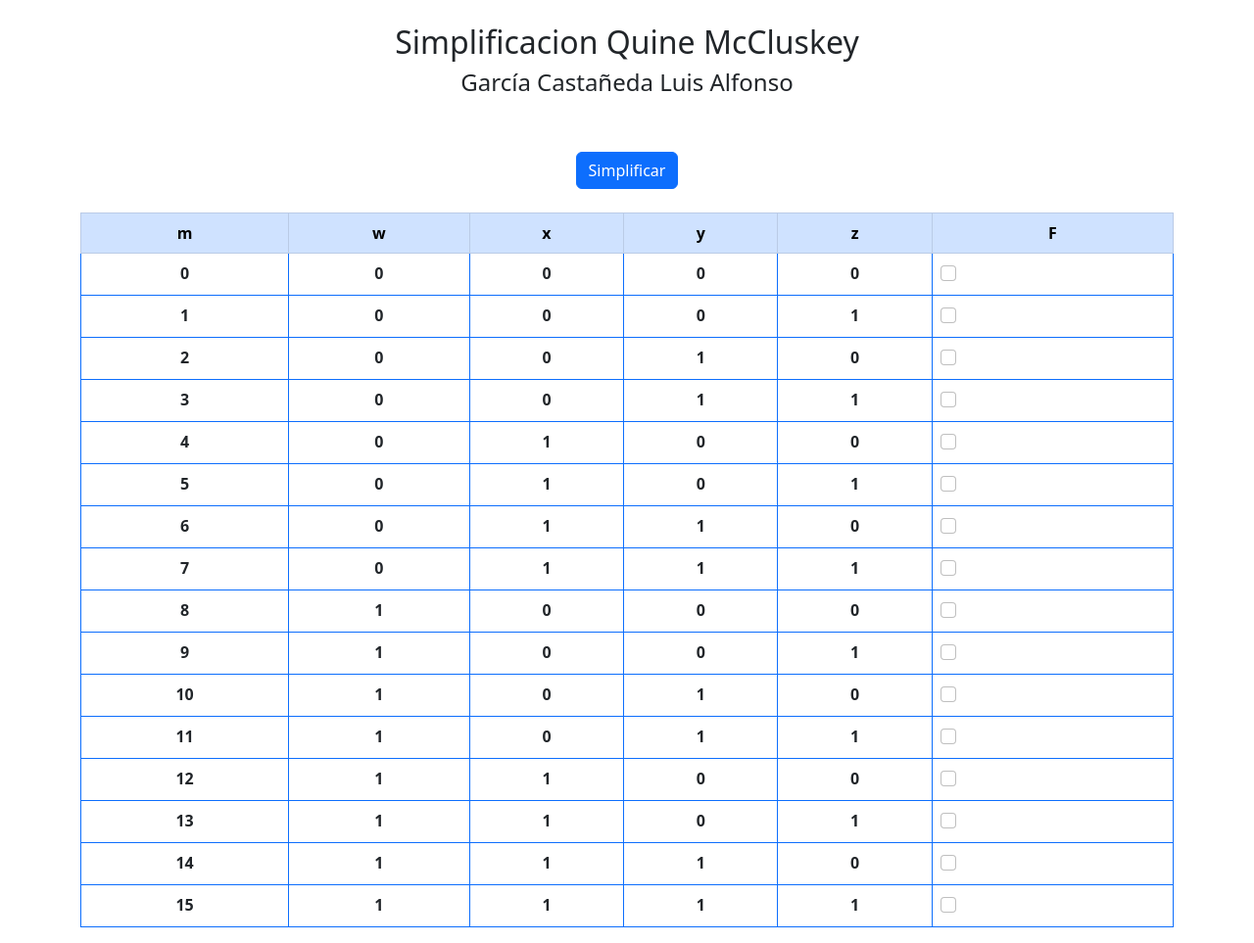
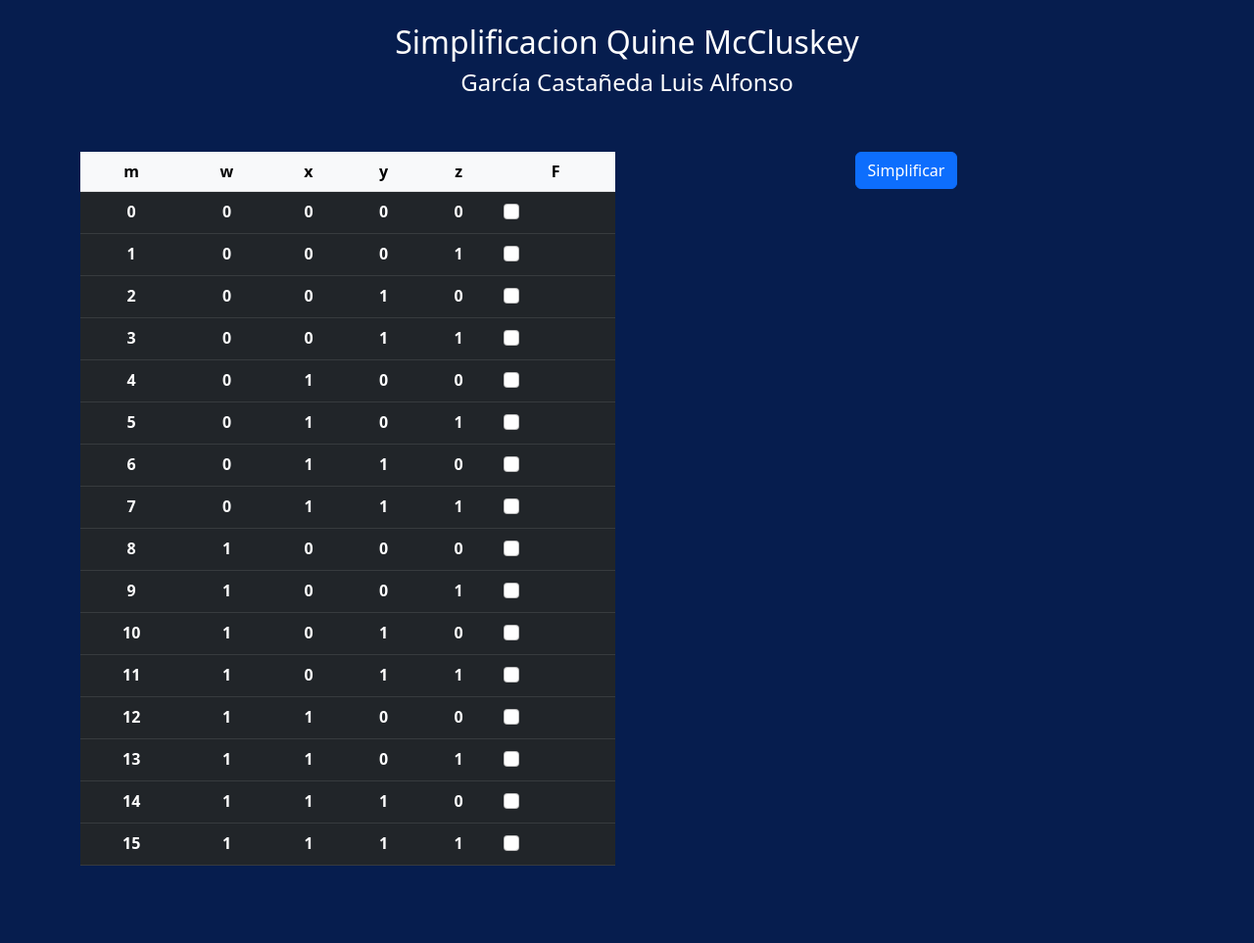
Before and after one commit to LuisAl2589/SimpQuine, a PHP site: page / in a window 1280 px wide. Shown: the whole page at 98% size. After the commit the page ends 884 px from the top, so only its background shows below. Run offline with PHP 8.4, Linux system fonts and the light colour scheme; lists and menus that the app fills with data are empty.

Commit message:
agregue diseno

```diff
--- a/index.php
+++ b/index.php
@@ -1,13 +1,26 @@
 <!DOCTYPE html>
 <html lang="en">
+
 <head>
     <meta charset="UTF-8">
     <meta http-equiv="X-UA-Compatible" content="IE=edge">
     <meta name="viewport" content="width=device-width, initial-scale=1.0">
     <title>Simplificacion Quine McCluskey</title>
-    <link href="https://cdn.jsdelivr.net/npm/bootstrap@5.2.2/dist/css/bootstrap.min.css" rel="stylesheet" integrity="sha384-Zenh87qX5JnK2Jl0vWa8Ck2rdkQ2Bzep5IDxbcnCeuOxjzrPF/et3URy9Bv1WTRi" crossorigin="anonymous">
+    <link href="https://cdn.jsdelivr.net/npm/bootstrap@5.2.2/dist/css/bootstrap.min.css" rel="stylesheet"
+        integrity="sha384-Zenh87qX5JnK2Jl0vWa8Ck2rdkQ2Bzep5IDxbcnCeuOxjzrPF/et3URy9Bv1WTRi" crossorigin="anonymous">
+    <style type="text/css">
+        body {
+            background-color: rgb(6, 29, 78);
+            color: white;
+        }
+
+        .table {
+            color: white;
+        }
+    </style>
 </head>
 </head>
+
 <body>
     <header>
         <br>
@@ -24,14 +37,11 @@
     </header>
     <br><br>
     <div class="container text-center">
-        <button type="button" class="btn btn-primary" onclick="simplificar()">Simplificar</button>
-        <br><br>
-        <div id="resultado">
-
-        </div>
-        <table class="table table-bordered border-primary">
+        <div class="row">
+            <div class="col col-lg-6">
+                <table class="table table-dark table-hover">
                     <thead>
-            <tr class="table-primary">
+                        <tr class="table-light">
                             <th>m</th>
                             <th>w</th>
                             <th>x</th>
@@ -44,10 +54,23 @@
 
                     </tbody>
                 </table>
+            </div>
+            <div class="col col-lg-6">
 
+
+                <button type="button" class="btn btn-primary" onclick="simplificar()">Simplificar</button>
+                <br><br>
+                <div id="resultado">
+                </div>
+            </div>
+
+        </div>
     </div>
 
     <script src="logica.js"></script>
-    <script src="https://cdn.jsdelivr.net/npm/bootstrap@5.2.2/dist/js/bootstrap.bundle.min.js" integrity="sha384-OERcA2EqjJCMA+/3y+gxIOqMEjwtxJY7qPCqsdltbNJuaOe923+mo//f6V8Qbsw3" crossorigin="anonymous"></script>
+    <script src="https://cdn.jsdelivr.net/npm/bootstrap@5.2.2/dist/js/bootstrap.bundle.min.js"
+        integrity="sha384-OERcA2EqjJCMA+/3y+gxIOqMEjwtxJY7qPCqsdltbNJuaOe923+mo//f6V8Qbsw3" crossorigin="anonymous">
+    </script>
 </body>
+
 </html>
```
Also changed, not shown: index.html (+32 -9 lines). Lines whose indentation alone changed are shown as unchanged.
